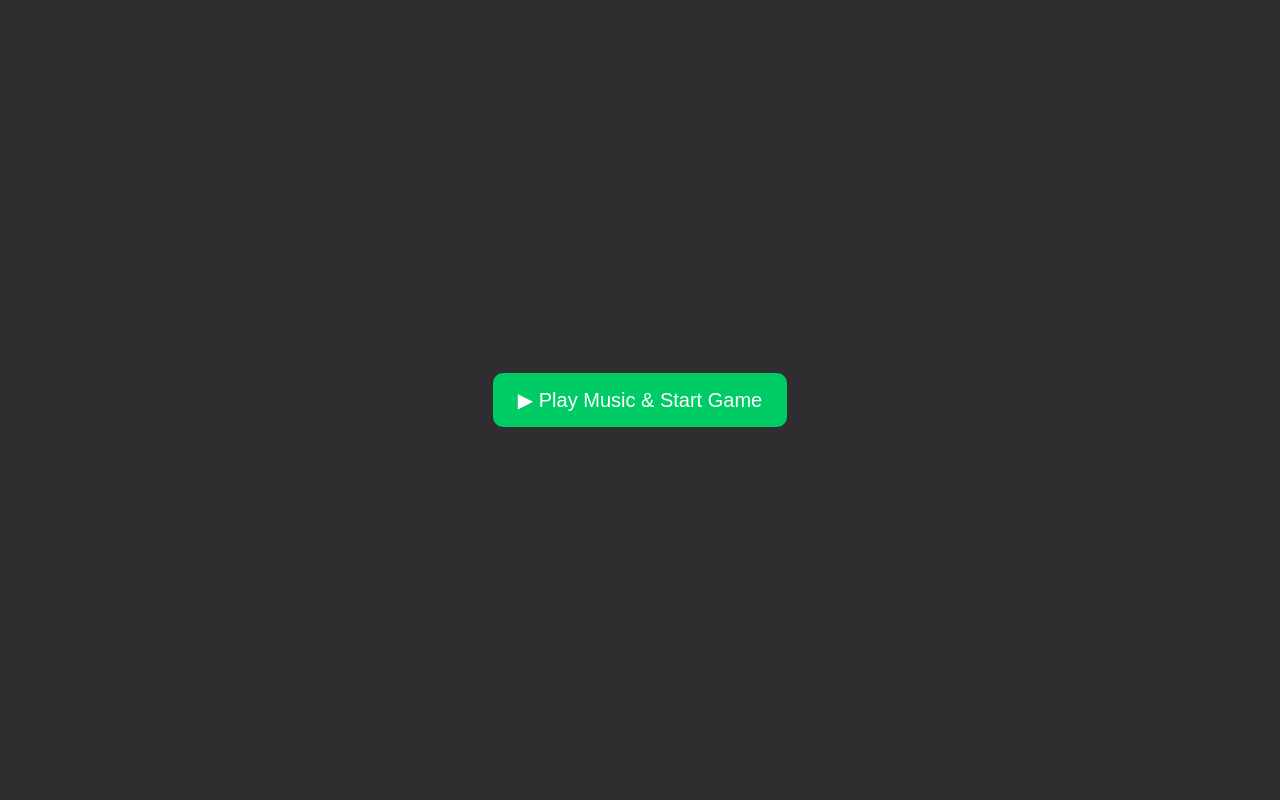
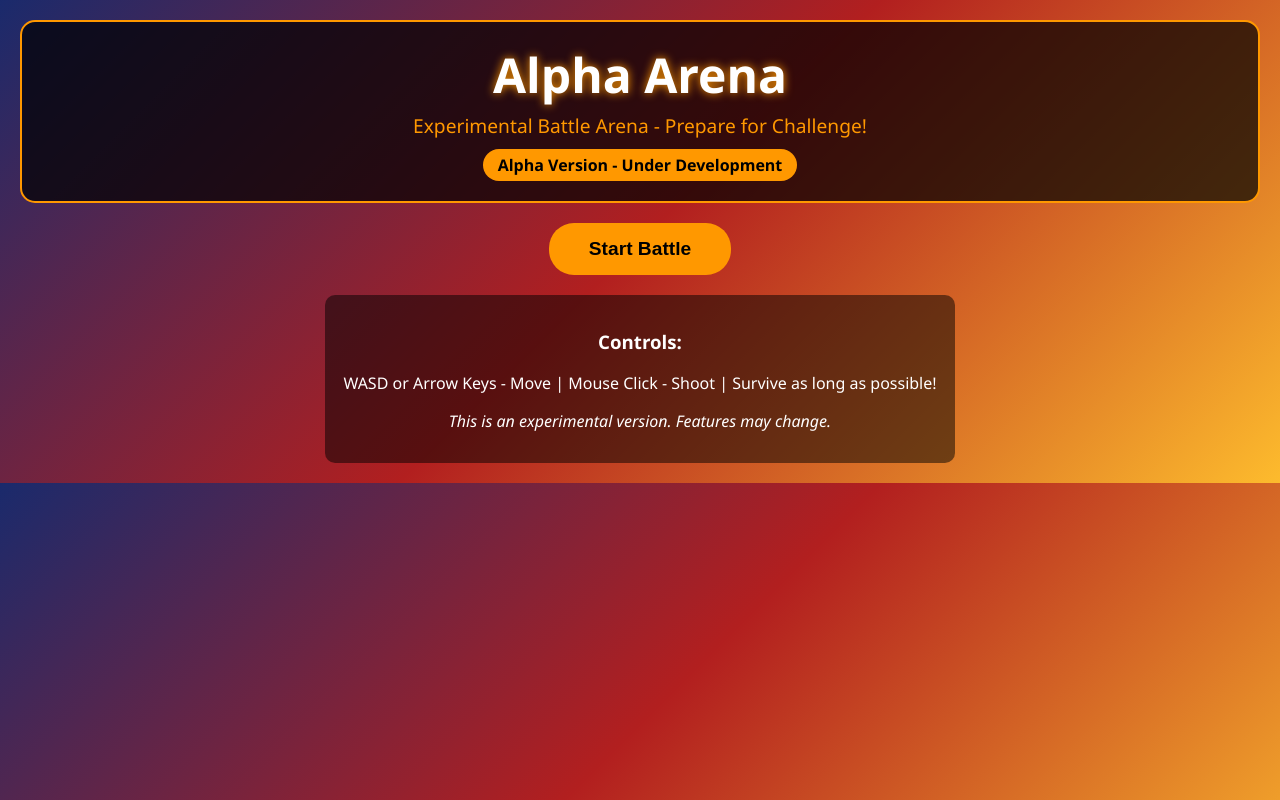
Before and after one commit to ahmedbochama5-jpg/tusrviv.iopart2, a plain HTML site: page index.html in a window 1280 px wide. Drawn offline with Linux system fonts and the light colour scheme.

Commit message:
Revamp index.html for Alpha Arena version

```diff
--- a/index.html
+++ b/index.html
@@ -1,14 +1,100 @@
 <!DOCTYPE html>
 <html lang="en">
 <head>
-  <meta charset="UTF-8">
-  <meta name="viewport" content="width=device-width, initial-scale=1.0">
-  <title>Surviv Clone</title>
-  <link rel="stylesheet" href="style.css">
+    <meta charset="UTF-8">
+    <meta name="viewport" content="width=device-width, initial-scale=1.0">
+    <title>Alpha Arena - Experimental Version</title>
+    <style>
+        body {
+            margin: 0;
+            padding: 20px;
+            background: linear-gradient(135deg, #1a2a6c, #b21f1f, #fdbb2d);
+            font-family: 'Segoe UI', Tahoma, Geneva, Verdana, sans-serif;
+            color: white;
+            text-align: center;
+        }
+
+        .header {
+            background: rgba(0, 0, 0, 0.7);
+            padding: 20px;
+            border-radius: 15px;
+            margin-bottom: 20px;
+            border: 2px solid #ff9800;
+        }
+
+        h1 {
+            font-size: 3em;
+            margin: 0;
+            text-shadow: 0 0 10px #ff9800;
+        }
+
+        .subtitle {
+            color: #ff9800;
+            font-size: 1.2em;
+            margin-top: 5px;
+        }
+
+        #gameCanvas {
+            border: 3px solid #ff9800;
+            border-radius: 10px;
+            box-shadow: 0 0 20px rgba(255, 152, 0, 0.5);
+            display: none;
+        }
+
+        #startButton {
+            background: #ff9800;
+            color: black;
+            border: none;
+            padding: 15px 40px;
+            font-size: 1.2em;
+            border-radius: 25px;
+            cursor: pointer;
+            font-weight: bold;
+            transition: all 0.3s;
+        }
+
+        #startButton:hover {
+            background: #ff5722;
+            transform: scale(1.1);
+        }
+
+        .beta-badge {
+            background: #ff9800;
+            color: black;
+            padding: 5px 15px;
+            border-radius: 20px;
+            font-weight: bold;
+            display: inline-block;
+            margin-top: 10px;
+        }
+
+        .instructions {
+            background: rgba(0, 0, 0, 0.5);
+            padding: 15px;
+            border-radius: 10px;
+            margin-top: 20px;
+            max-width: 600px;
+            margin-left: auto;
+            margin-right: auto;
+        }
+    </style>
 </head>
 <body>
-  <button id="startButton">▶ Play Music & Start Game</button>
-  <canvas id="gameCanvas" width="800" height="600"></canvas>
-  <script src="game.js"></script>
+    <div class="header">
+        <h1>Alpha Arena</h1>
+        <div class="subtitle">Experimental Battle Arena - Prepare for Challenge!</div>
+        <div class="beta-badge">Alpha Version - Under Development</div>
+    </div>
+
+    <button id="startButton">Start Battle</button>
+    <canvas id="gameCanvas" width="800" height="600"></canvas>
+
+    <div class="instructions">
+        <h3>Controls:</h3>
+        <p>WASD or Arrow Keys - Move | Mouse Click - Shoot | Survive as long as possible!</p>
+        <p><em>This is an experimental version. Features may change.</em></p>
+    </div>
+
+    <script src="game.js"></script>
 </body>
 </html>
```
